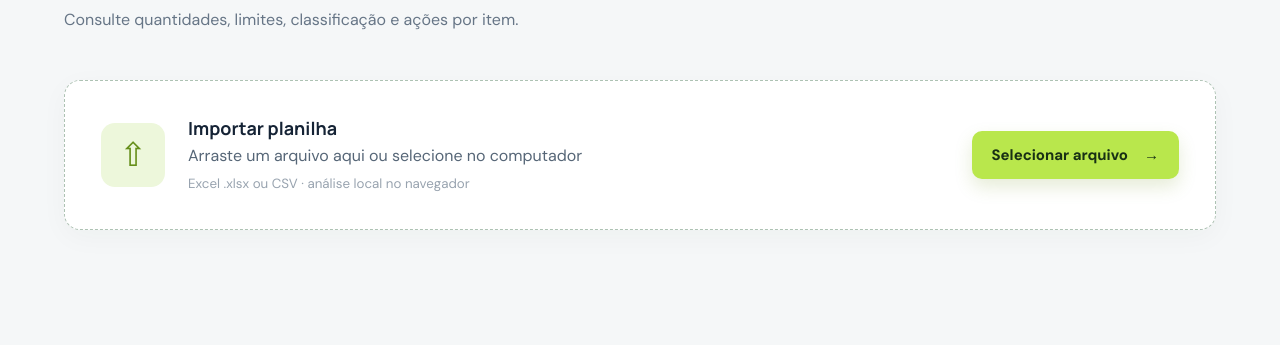
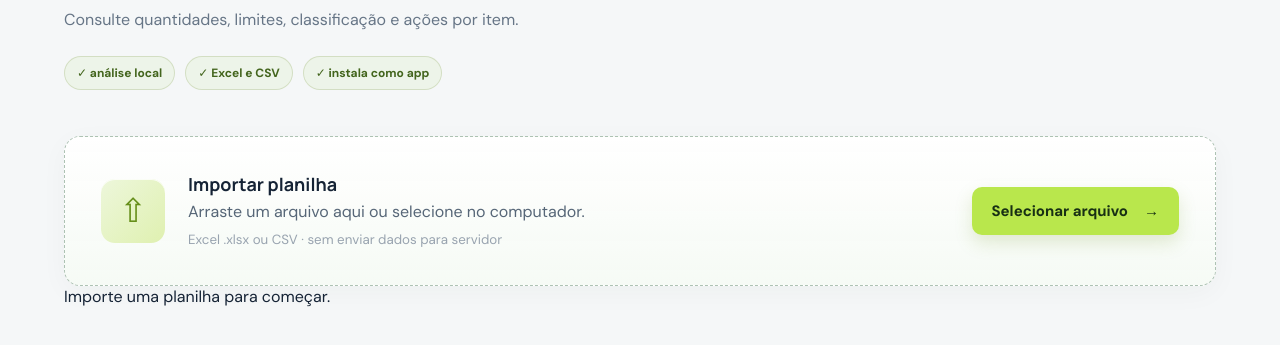
Before and after one commit to bwernerdev/giro-estoque, a website: page index.html in a window 1280 px wide. Shown: the part 341-686 px from the top of the page. Drawn offline with Linux system fonts and the light colour scheme.

Commit message:
Refina UX do app standalone do giro-estoque

```diff
--- a/src/main.js
+++ b/src/main.js
@@ -116,6 +116,11 @@ if (typeof document !== 'undefined') {
     el('#config-grid').hidden = !expanded;
     el('#config-toggle').setAttribute('aria-expanded', String(expanded));
     el('#config-toggle').textContent = expanded ? 'Fechar configuração ▴' : 'Abrir configuração ▾';
+  }
+
+  const initialMessage = el('#message');
+  if (initialMessage && !initialMessage.textContent.trim()) {
+    initialMessage.textContent = 'Importe uma planilha para começar.';
   }
   function currentSheet() { return state.sheets[state.sheet]; }
   function renderImportContext() {
--- a/src/responsive.css
+++ b/src/responsive.css
@@ -6,6 +6,7 @@
   .shell.has-data .upload-card p,
   .shell.has-data .upload-card small { display: none; }
   .shell.has-data .upload-card .primary-button { padding: 11px 15px; }
+  .shell.has-data .upload-actions { margin-left: 0; }
   .shell.has-data .section-head { margin-top: 28px; }
 
   #result-table {
--- a/src/style.css
+++ b/src/style.css
@@ -222,6 +222,26 @@ main {
   line-height:1.7
 }
 
+.hero-badges {
+  display:flex;
+  flex-wrap:wrap;
+  gap:10px;
+  margin-top:22px;
+}
+
+.hero-badges span {
+  display:inline-flex;
+  align-items:center;
+  gap:6px;
+  padding:8px 12px;
+  border:1px solid rgba(117, 147, 59, 0.22);
+  border-radius:999px;
+  background:rgba(158, 210, 64, 0.08);
+  color:#43651d;
+  font-size:12px;
+  font-weight:700;
+}
+
 .upload-card {
   min-height:150px;
   display:flex;
@@ -230,7 +250,7 @@ main {
   padding:28px 36px;
   border:1px dashed #adc2b3;
   border-radius:16px;
-  background:var(--color-surface);
+  background:linear-gradient(180deg, rgba(255,255,255,.92), rgba(246,250,244,.9));
   box-shadow:0 7px 28px rgba(24,47,40,.035)
 }
 
@@ -246,9 +266,15 @@ main {
   display:grid;
   place-items:center;
   border-radius:14px;
-  background:#edf7db;
+  background:linear-gradient(135deg, #edf7db, #dff0b0);
   color:#658e19;
-  font-size:33px
+  font-size:33px;
+  box-shadow:inset 0 1px 0 rgba(255,255,255,.8)
+}
+
+.upload-copy {
+  flex:1 1 auto;
+  min-width:0
 }
 
 .upload-card h2 {
@@ -263,6 +289,13 @@ main {
 
 .upload-card small {
   color:#98a3af
+}
+
+.upload-actions {
+  display:flex;
+  align-items:center;
+  justify-content:flex-end;
+  margin-left:auto
 }
 
 .primary-button {
@@ -290,11 +323,27 @@ main {
 
 .message {
   margin:14px 0;
+  padding:12px 14px;
+  border:1px solid #d9ead0;
+  border-left:4px solid #7ca83f;
+  border-radius:10px;
+  background:#f5fbef;
   color:#3f671c;
-  font-size:14px
+  font-size:14px;
+  font-weight:600
+}
+
+.message.warning {
+  border-color:#f0dca2;
+  border-left-color:#d69a2d;
+  background:#fffaf0;
+  color:#8a5a12
 }
 
 .message.error {
+  border-color:#f2c9c2;
+  border-left-color:#c25745;
+  background:#fff3f1;
   color:#a64736
 }
 
@@ -990,10 +1039,12 @@ td .badge+.badge {
   cursor:default
 }
 
-button:focus-visible,.primary-button:focus-visible,.export-menu summary:focus-visible,.pagination button:focus-visible,.row-details summary:focus-visible {
+button:focus-visible,.primary-button:focus-visible,.export-menu summary:focus-visible,.pagination button:focus-visible,.row-details summary:focus-visible,
+select:focus-visible,input:focus-visible,.search-label:focus-within,
+.summary-filter:focus-visible,.secondary-button:focus-visible,.theme-toggle:focus-visible,.install-button:focus-visible {
   outline:2px solid var(--color-focus);
   outline-offset:2px;
-  box-shadow:none
+  box-shadow:0 0 0 4px rgba(146, 189, 56, 0.18);
 }
 
 #print-report {
--- a/src/template.js
+++ b/src/template.js
@@ -15,14 +15,25 @@ export function renderApp() {
           <div class="eyebrow"><span class="eyebrow-dot"></span> ANÁLISE DE MATERIAIS</div>
           <h1>Entenda o giro<br>de cada <em>item.</em></h1>
           <p>Consulte quantidades, limites, classificação e ações por item.</p>
+          <div class="hero-badges" aria-label="Vantagens do aplicativo">
+            <span>✓ análise local</span>
+            <span>✓ Excel e CSV</span>
+            <span>✓ instala como app</span>
+          </div>
         </section>
         <section class="upload-card" id="upload-card">
           <div class="upload-icon">⇧</div>
-          <div><h2>Importar planilha</h2><p>Arraste um arquivo aqui ou selecione no computador</p><small>Excel .xlsx ou CSV · análise local no navegador</small></div>
-          <label class="primary-button" for="file-input" role="button" tabindex="0">Selecionar arquivo <span>→</span></label>
-          <input id="file-input" type="file" accept=".xlsx,.csv" hidden>
+          <div class="upload-copy">
+            <h2>Importar planilha</h2>
+            <p>Arraste um arquivo aqui ou selecione no computador.</p>
+            <small>Excel .xlsx ou CSV · sem enviar dados para servidor</small>
+          </div>
+          <div class="upload-actions">
+            <label class="primary-button" for="file-input" role="button" tabindex="0">Selecionar arquivo <span>→</span></label>
+            <input id="file-input" type="file" accept=".xlsx,.csv" hidden>
+          </div>
         </section>
-        <div id="message" role="status" aria-live="polite"></div>
+        <div id="message" role="status" aria-live="polite">Importe uma planilha para começar.</div>
         <section id="workspace" hidden>
           <div class="section-head">
             <div><h2>Preparar análise</h2></div>
```
